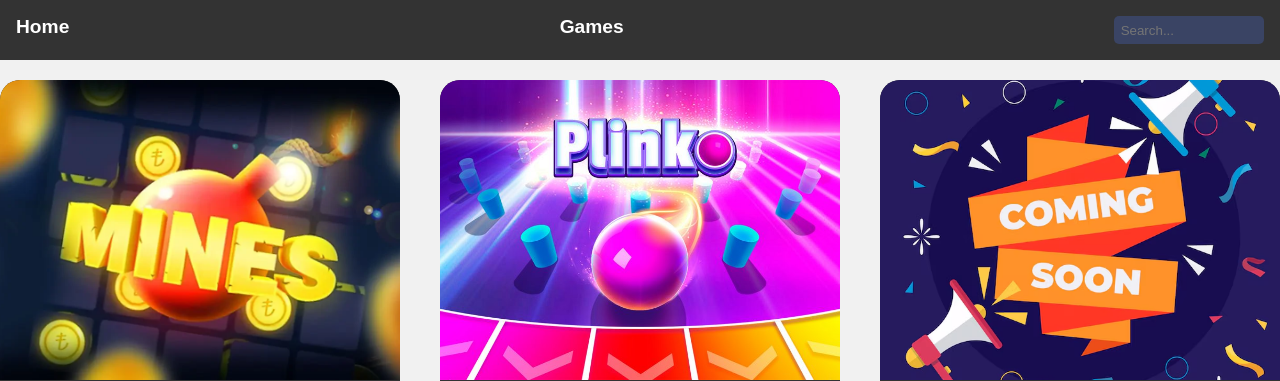
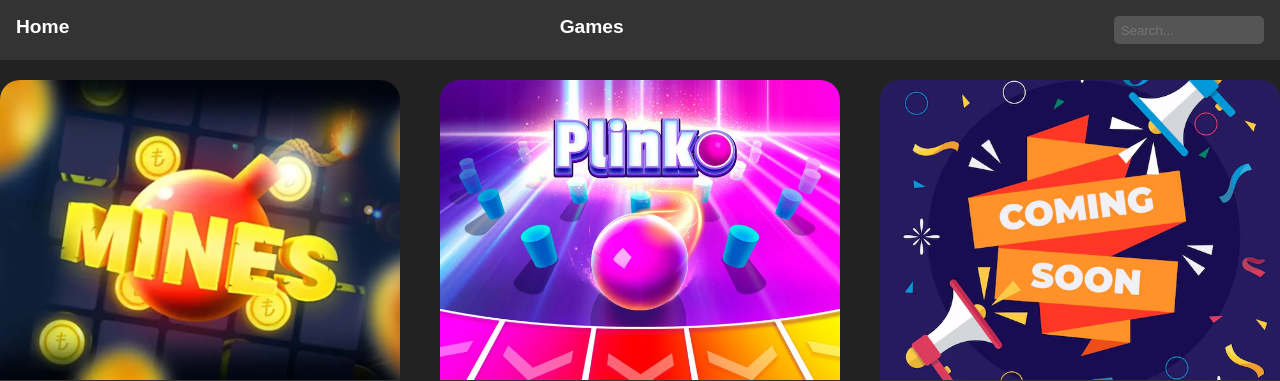
Before and after one commit to zvxnz7/casino, a website built with Vite: page games.html in a window 1280 px wide. Shown: the top 381 px of the page. Built offline with nearby package versions, Linux system fonts and the light colour scheme.

Commit message:
Update gamesCSS.css

```diff
--- a/gamesCSS.css
+++ b/gamesCSS.css
@@ -6,7 +6,7 @@
 
 body {
     font-family: Arial, sans-serif;
-    background-color: #f1f1f1;
+    background-color: #222;
     color: #ffffff;
     display: flex;
     flex-direction: column;
@@ -29,7 +29,7 @@ body {
 }
 
 .search-bar {
-    background-color: #3a4464;
+    background-color: #555;
     color: #ffffff;
     border: none;
     padding: 0.5em;
```
